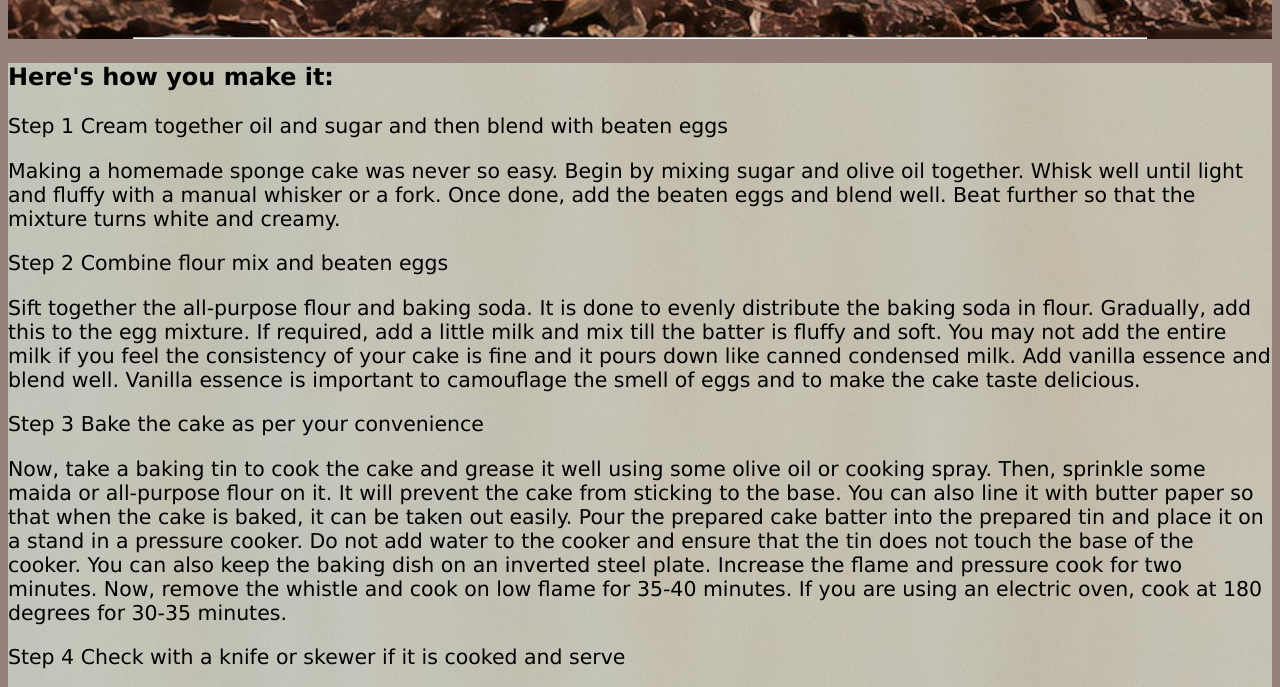
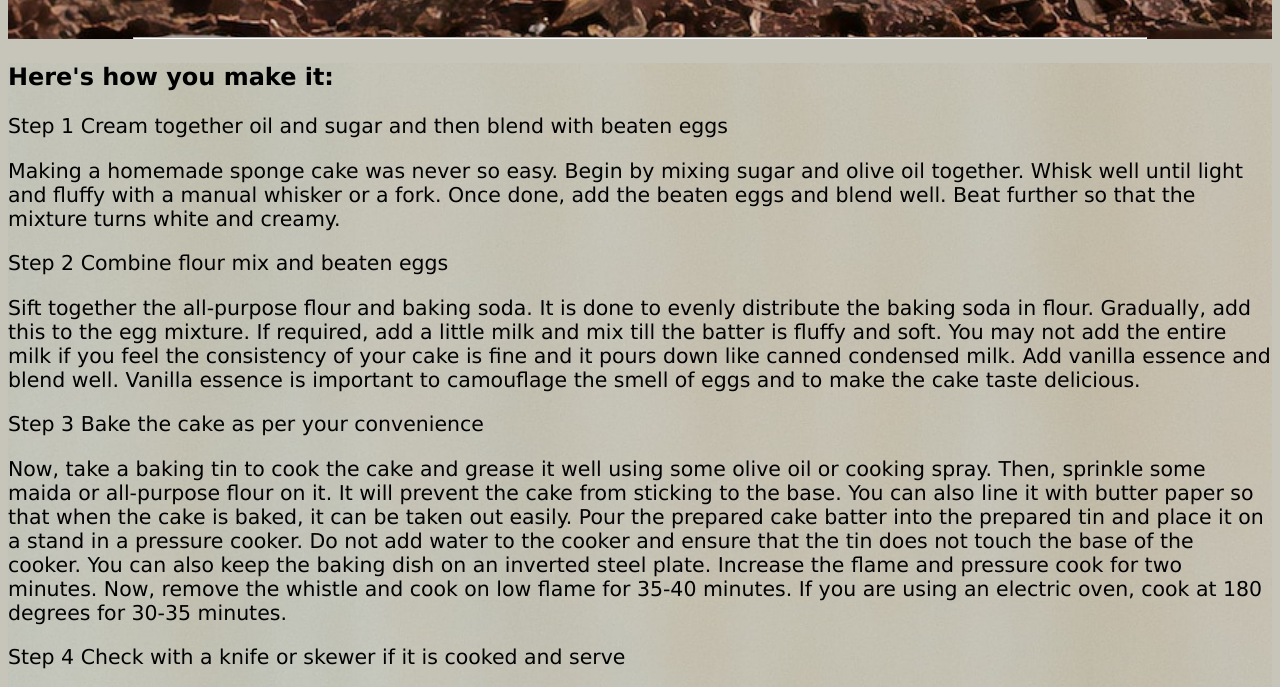
Before and after one commit to ShinigamiKing562/food-blog, a plain HTML site: page index.html in a window 1280 px wide. Shown: the part 608-1295 px from the top of the page. Drawn offline with Linux system fonts and the light colour scheme.

Commit message:
a few aesthetic changes

```diff
--- a/style.css
+++ b/style.css
@@ -1,6 +1,6 @@
 body {
   font-family: Verdana, Geneva, Tahoma, sans-serif;
-  background-color: #98817b;
+  background-color: #C7C5BA;
 }
 
 header {
@@ -32,7 +32,7 @@ main{
   text-align: left;
   font-size: 128%;
   background-image: url(/Multimedia\ files/back2.jpg);
-  background-size: 20;
+  background-size: 200%;
   margin: 0;
   padding: 0;
 }
```
